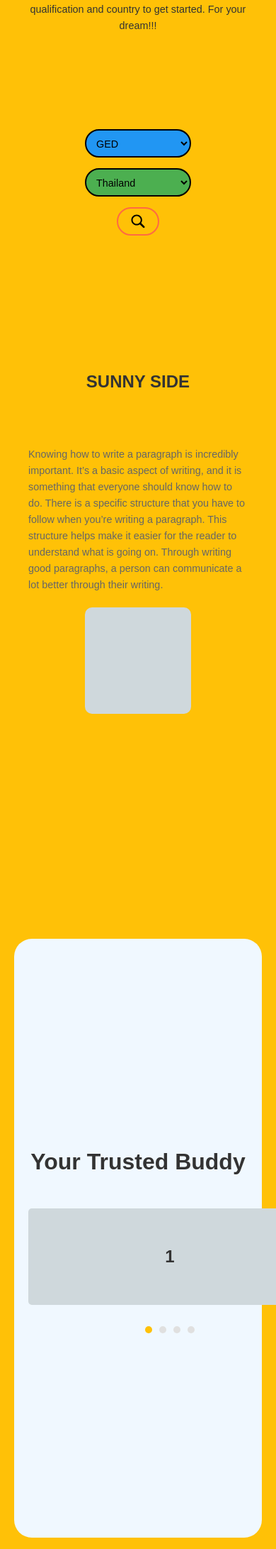
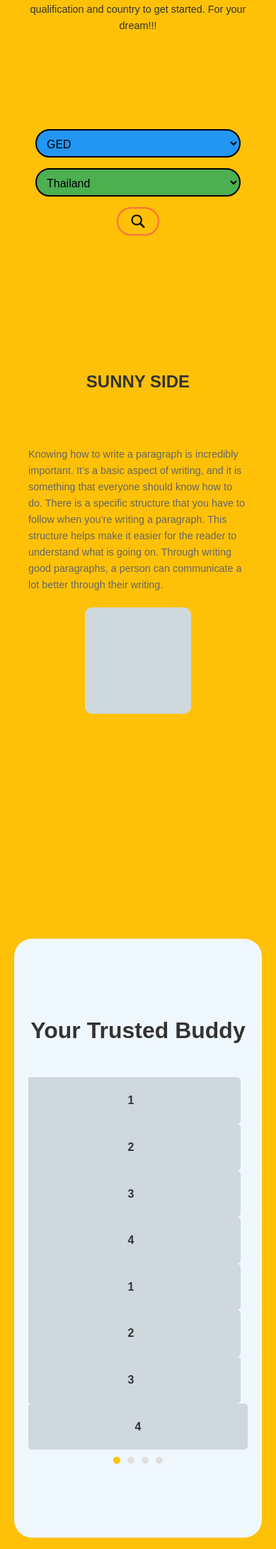
Before and after one commit to naibytes/sunnyside, a Django app: page / in a window 390 px wide; the page is wider, and only the part inside the window is pictured. Shown: the part 468-2651 px from the top of that part at 71% size. Run offline with Django 5.2, Linux system fonts and the light colour scheme; some libraries are stand-ins or nearby versions.

Commit message:
responsive

```diff
--- a/static/css/landing.css
+++ b/static/css/landing.css
@@ -229,11 +229,32 @@ body {
     font-size: clamp(0.8rem, 2vw, 0.9rem);
 }
 
+@media (max-width: 1024px) {
+    .buddy-slider {
+        width: 90%;
+    }
+
+    .buddy-card {
+        flex: 0 0 90%;
+    }
+}
 
 @media (max-width: 768px) {
+    .header {
+        flex-direction: column;
+        align-items: center;
+        text-align: center;
+        gap: 10px;
+    }
+
     .dropdowns {
         flex-direction: column;
+        width: 100%;
         align-items: center;
+    }
+
+    .dropdown {
+        width: 90%;
     }
 
     .sunny-side-content {
@@ -245,22 +266,32 @@ body {
         max-width: 100%;
     }
 
+    .buddy-slider {
+        width: 100%;
+    }
 
+    .buddy-card {
+        flex: 0 0 80%;
+        height: auto;
+        padding: 20px;
+    }
 }
 
 @media (max-width: 480px) {
-    .header {
-        flex-direction: column;
-        gap: 10px;
+    .buddy-card {
+        width: 100%;
+        height: auto;
+        font-size: 1rem;
     }
 
     .buddy-boxes {
-        height: clamp(150px, 40vw, 300px);
+        height: auto;
+        flex-direction: column;
+        align-items: center;
     }
 
-    .buddy-card {
-        width: clamp(120px, 45vw, 250px);
-        height: clamp(120px, 35vw, 300px);
+    .dropdown {
+        width: 100%;
+        font-size: 1rem;
     }
-
 }
```
